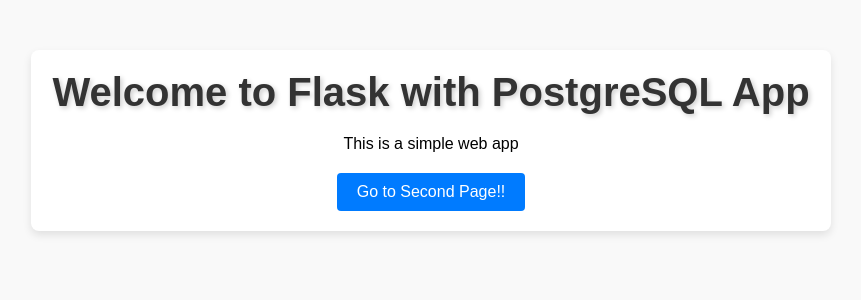
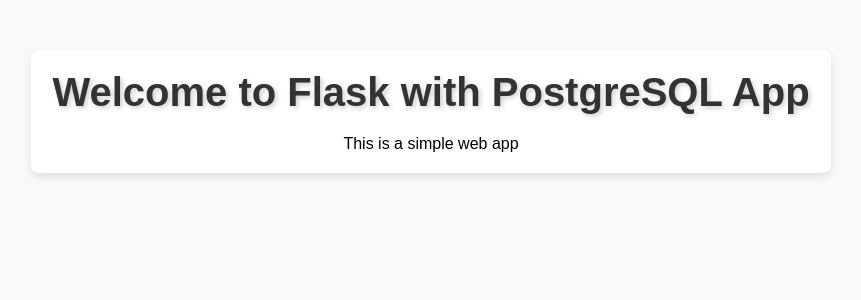
Before and after one commit to urassh/docker-flask-app, a Flask app: page / in a window 1280 px wide. Shown: the top 300 px of the page, without its empty margins (209-1070 px from the left). Run offline with Flask 3, Linux system fonts and the light colour scheme.

Commit message:
delete: form button

```diff
--- a/app/templates/index.html
+++ b/app/templates/index.html
@@ -11,9 +11,8 @@
         <h1>Welcome to Flask with PostgreSQL App</h1>
         <p>This is a simple web app</p>
 
-        <form action="{{ url_for('show_second') }}" method="get">
-            <button type="submit">Go to Second Page!!</button>
-        </form>
+        <!-- ここにsecond.htmlに遷移するボタンを追加 -->
+
     </div>
 </body>
 </html>
--- a/app/templates/second.html
+++ b/app/templates/second.html
@@ -10,9 +10,8 @@
     <div class="container">
         <h1>Welcome to Second View</h1>
 
-        <form action="{{ url_for('index') }}" method="get">
-            <button type="submit">Go to Home</button>
-        </form>
+        <!-- ここにindex.htmlに遷移するボタンを追加 -->
+
     </div>
 </body>
 </html>
```
